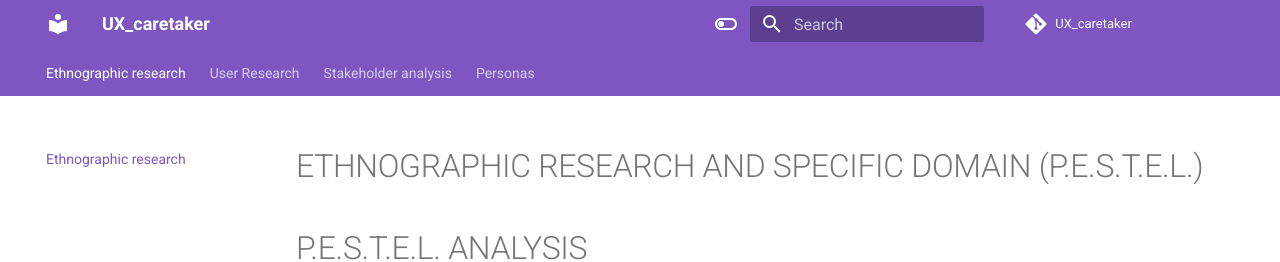
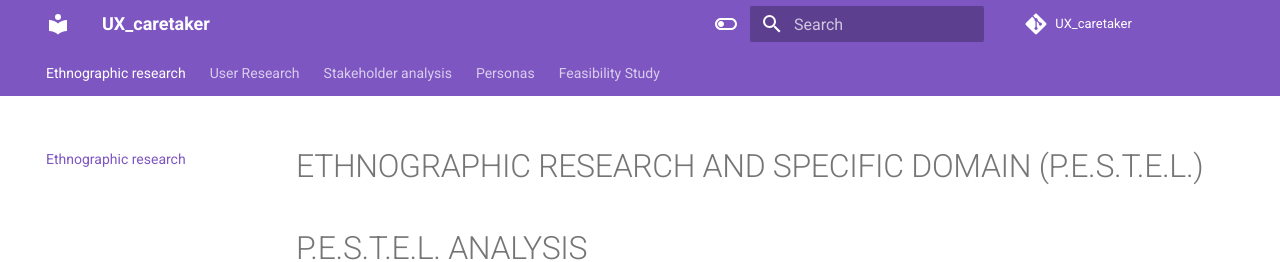
Before and after one commit to teragramgius/GherryPlus, an MkDocs documentation site: the page built from docs/index.md, in a window 1280 px wide and 900 px high. Shown: the top 262 px of the window. Built offline with MkDocs 1.6.1 and Material for MkDocs 9.7.7, drawn with Linux system fonts in a browser that asks for light colours; comment, search, counter and statistics services are not loaded; the version menu is left out.

Commit message:
Update mkdocs.yml

```diff
--- a/mkdocs.yml
+++ b/mkdocs.yml
@@ -7,6 +7,7 @@ nav:
     - User Research: userreasearch.md
     - Stakeholder analysis: stakeholders.md
     - Personas: personas.md
+    - Feasibility Study: feasibilitystudy.md
 
 site_author: Trenchi, Alessandra - Grieco, Giusy - Casado, Juan Pablo
 site_description: documentation for the UX project
```
